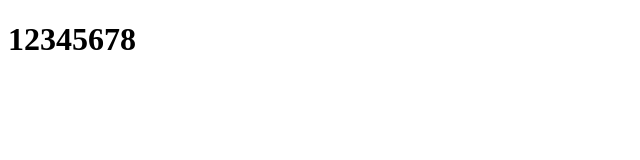
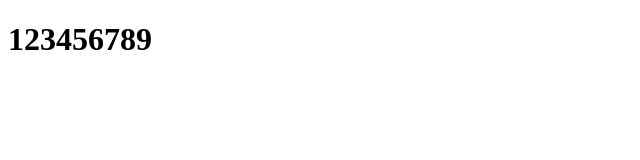
Before and after one commit to GavinHu1998/test123, a plain HTML site: page index.html in a window 1280 px wide. Shown: the full height of the page, 0-640 px from the left. Drawn offline with Linux system fonts and the light colour scheme.

Commit message:
i dont know

```diff
--- a/index.html
+++ b/index.html
@@ -6,7 +6,7 @@
     <title>Document</title>
 </head>
 <body>
-    <h1>12345678</h1>
+    <h1>123456789</h1>
 
 </body>
 </html>
```
